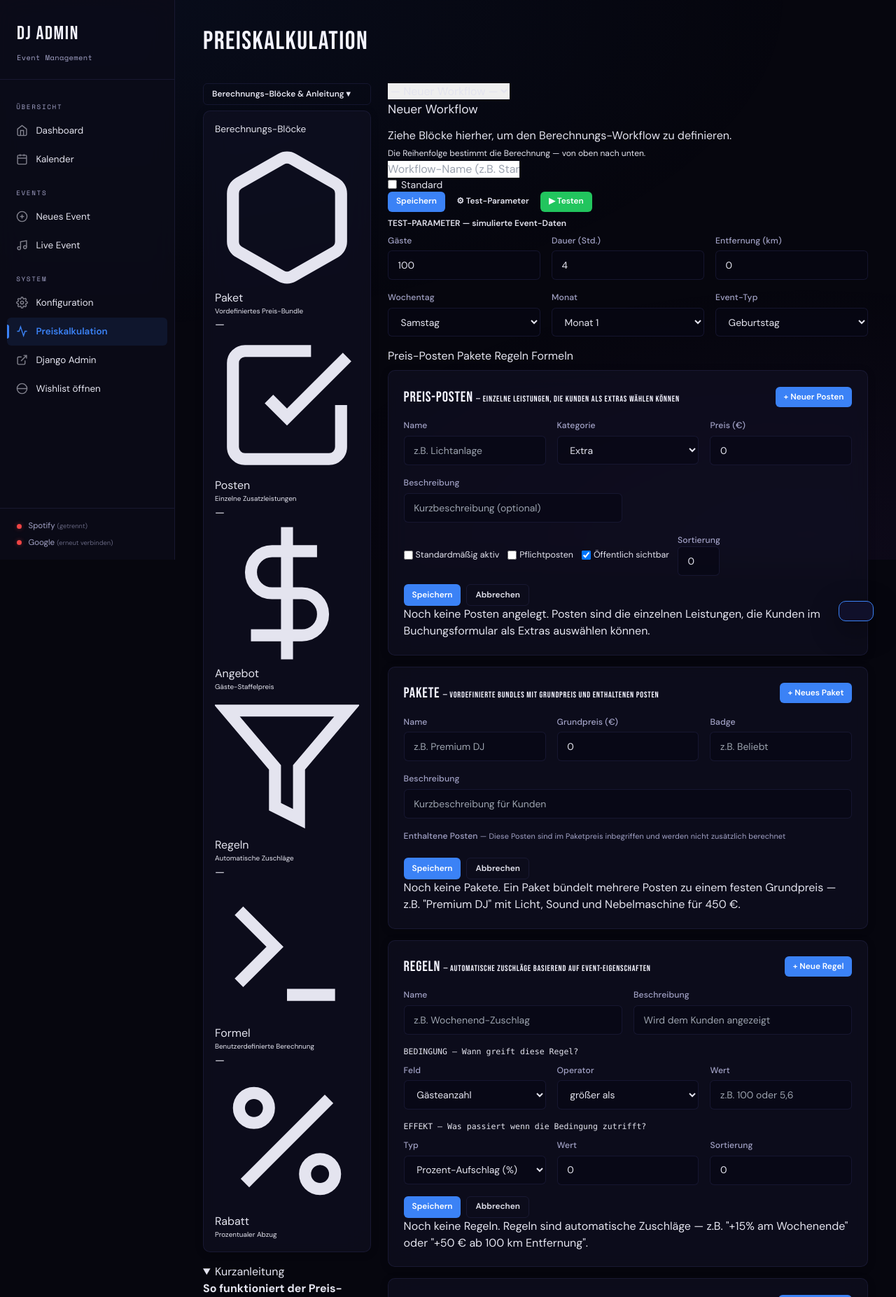
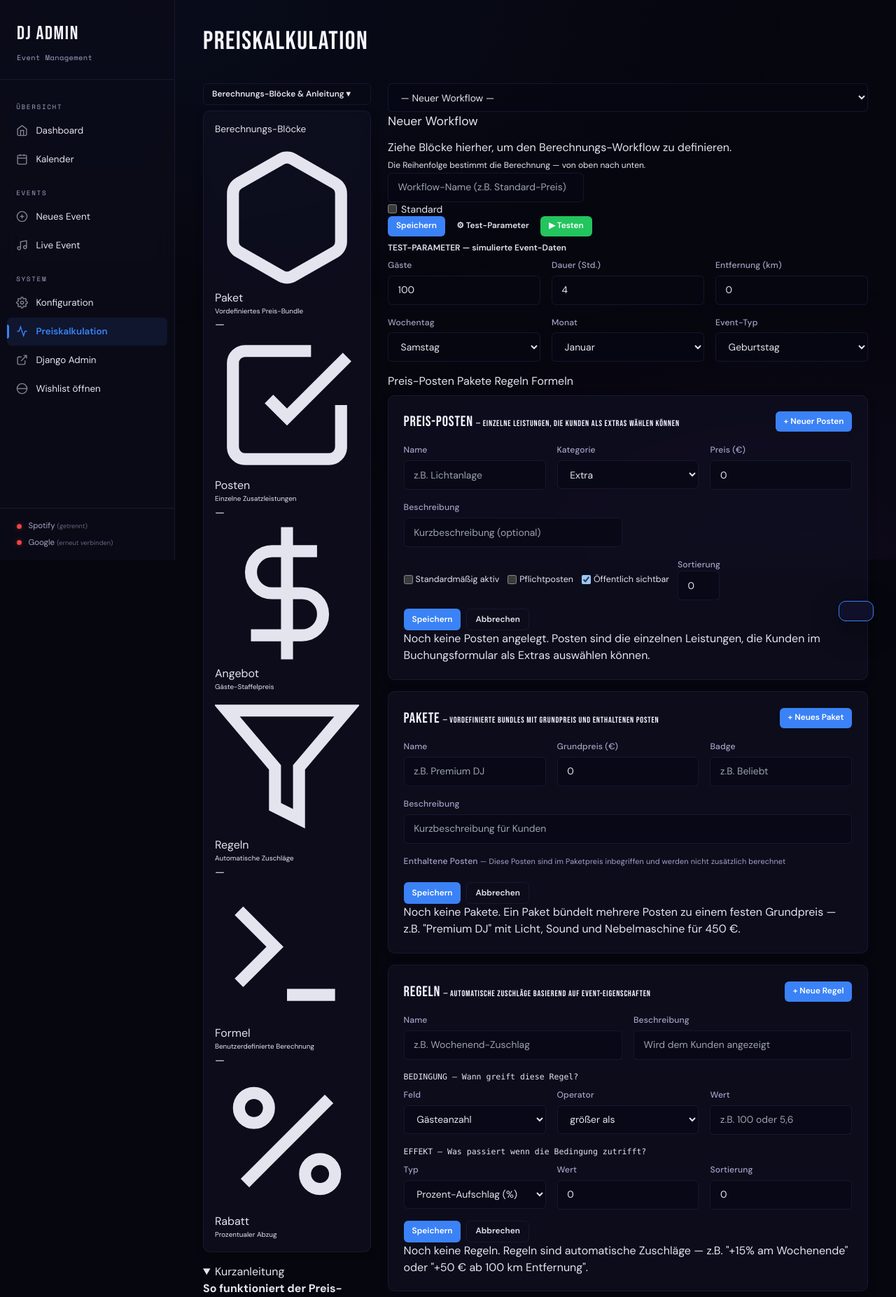
Before and after one commit to ninugit-lab/dj-manage, a Django app: page /dj-admin/workflow/ in a window 1280 px wide. Shown: the top 1854 px of the page at 70% size. Run offline with Django 4.2, Linux system fonts and the light colour scheme; the visitor is signed in with stand-in values (Sample User, id 1); data that the repository does not hold is empty; parts of the project's set-up code (start-up, migrations or seed data) failed here and were passed over; some libraries are stand-ins or nearby versions.

Commit message:
fix(admin): dark color-scheme for native controls + real month names in workflow page

```diff
--- a/app/templates/dj_admin/base.html
+++ b/app/templates/dj_admin/base.html
@@ -40,7 +40,7 @@
     }
 
     /* ── Base ───────────────────────────────────────────── */
-    html{scroll-behavior:smooth}
+    html{scroll-behavior:smooth;color-scheme:dark}
     body{background:var(--bg);color:var(--text);font-family:'DM Sans',sans-serif;min-height:100vh;display:flex;-webkit-font-smoothing:antialiased}
     body::before{content:'';position:fixed;inset:0;background:
       radial-gradient(ellipse 80% 60% at 10% 0%,rgba(59,130,246,.06),transparent),
--- a/app/templates/dj_admin/workflow_builder.html
+++ b/app/templates/dj_admin/workflow_builder.html
@@ -115,7 +115,7 @@
   <!-- Rechte Spalte: Workflow Canvas + Komponenten-Verwaltung -->
   <div class="wb-canvas-wrap">
     <div class="wb-wf-select">
-      <select id="wf-select" class="form-control" onchange="loadWorkflow()">
+      <select id="wf-select" class="form-input appearance-auto" onchange="loadWorkflow()">
         <option value="">— Neuer Workflow —</option>
         {% for wf in workflows %}
         <option value="{{ wf.pk }}" data-default="{{ wf.is_default|yesno:'1,0' }}"{% if selected_wf_id == wf.pk %} selected{% endif %}>{{ wf.name }}{% if wf.is_default %} (Standard){% endif %}</option>
@@ -132,7 +132,7 @@
     </div>
 
     <div class="wb-actions">
-      <input type="text" id="wf-name" class="form-control max-w-[280px]" placeholder="Workflow-Name (z.B. Standard-Preis)">
+      <input type="text" id="wf-name" class="form-input max-w-[280px]" placeholder="Workflow-Name (z.B. Standard-Preis)">
       <label class="flex items-center gap-1.5 text-sm whitespace-nowrap">
         <input type="checkbox" id="wf-default"> Standard
       </label>
@@ -157,7 +157,9 @@
         </div>
         <div class="form-group"><label class="form-label">Monat</label>
           <select id="tp-month" class="form-input appearance-auto">
-            {% for m in "123456789" %}<option value="{{ m }}">Monat {{ m }}</option>{% endfor %}
+            <option value="1">Januar</option><option value="2">Februar</option><option value="3">März</option>
+            <option value="4">April</option><option value="5">Mai</option><option value="6">Juni</option>
+            <option value="7">Juli</option><option value="8">August</option><option value="9">September</option>
             <option value="10">Oktober</option><option value="11">November</option><option value="12">Dezember</option>
           </select>
         </div>
```
Also changed, not shown: app/wishlist/tests/test_workflow_builder_view.py (+23 -0 lines).
